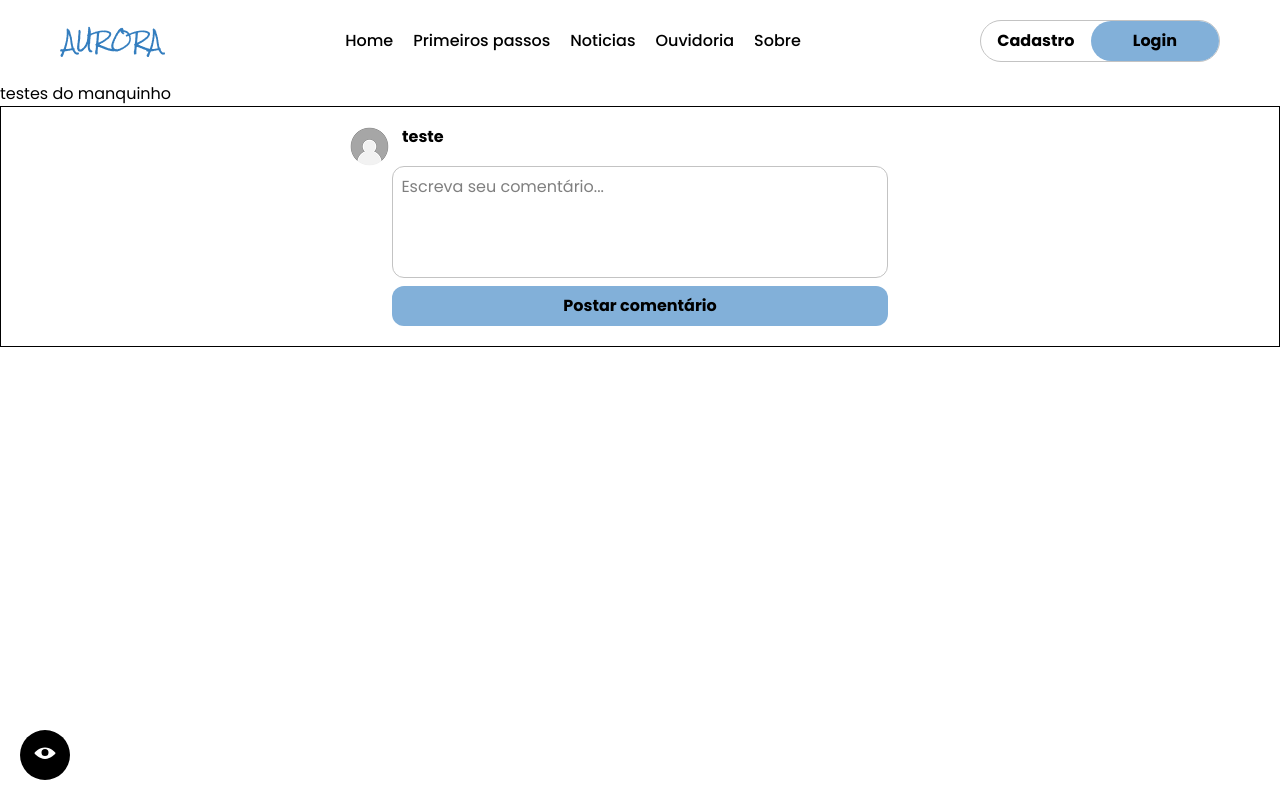
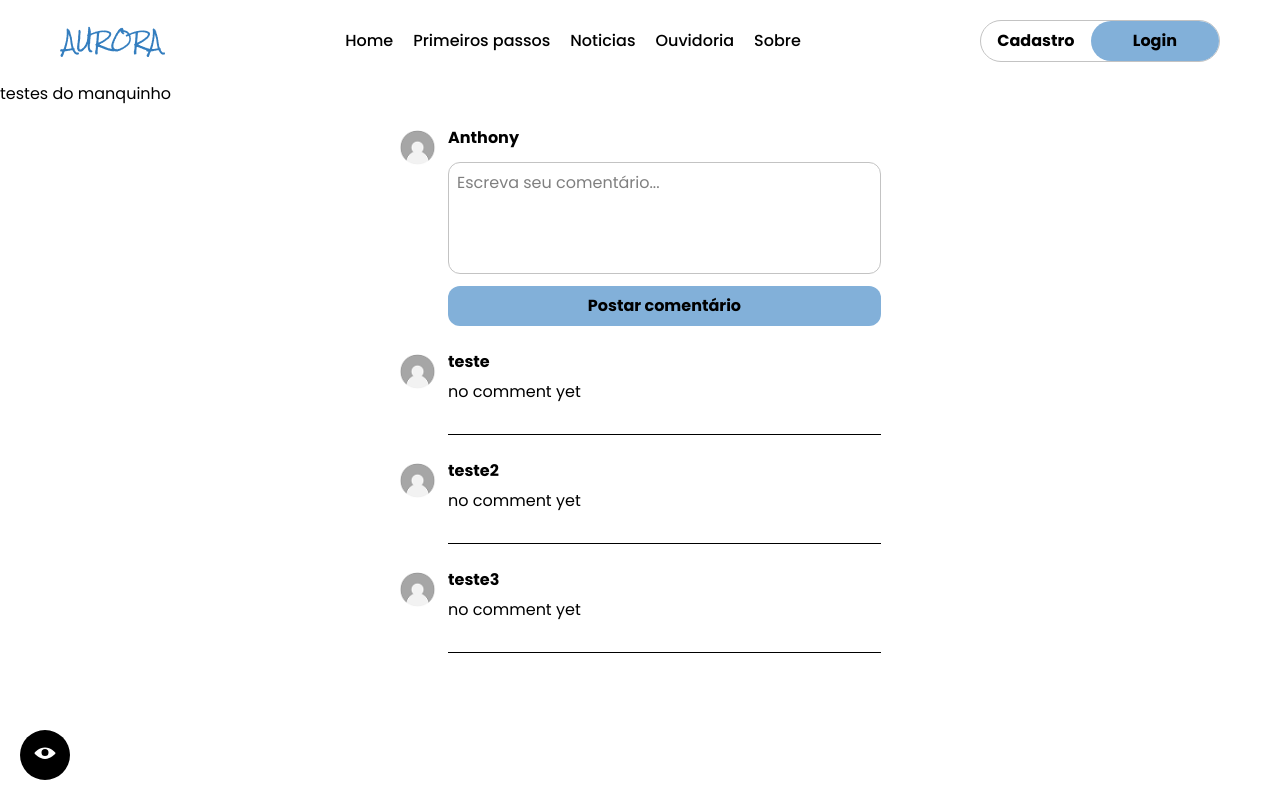
Before and after one commit to DreamTeam2k25/Aurora_Frontend, a Vue app: page /luan in a window 1280 px wide. Built offline with nearby package versions, Linux system fonts and the light colour scheme.

Commit message:
FEAT: create chat comment component [refs:#75]

```diff
--- a/src/components/aurora/news/coments/ChatComment.vue
+++ b/src/components/aurora/news/coments/ChatComment.vue
@@ -1,24 +1,39 @@
 <script setup>
-    import { GlobalButton } from '@/components';
+    import { GlobalButton, GlobalText } from '@/components';
 
     defineProps({
         isChat: {
             type: Boolean,
             default: false
+        },
+        user: {
+            type: String,
+            required: true,
+            default: 'anonimo'
+        },
+        text: {
+            type: String,
+            default: 'no comment yet'
         }
     })
 
 
 </script>
 <template>
-    <div class="border p-5 flex flex-col justify-center items-center">
-        <div class="flex w-[47%] gap-3 leading-5">
-            <img src="@/assets/images/perfil.png"  alt="">
-            <h1 class="font-bold">teste</h1>
+<section class="w-full flex justify-center items-center ">
+    <div class="flex gap-3 w-2/5 p-3">
+        <div class="mt-1">
+            <img src="@/assets/images/perfil.png" alt="">
         </div>
-        <div class="flex flex-col gap-2 w-2/5">
+        <div class="flex flex-col gap-3 w-full" v-if="!isChat">
+            <h1 class="font-bold">{{ user }}</h1>
             <textarea placeholder="Escreva seu comentário..." class="border-[#c3c3c3] border outline-0 p-2 resize-none 2-full h-28 rounded-xl" />
             <GlobalButton content="Postar comentário" width="w-full" radius="rounded-xl"/>
         </div>
+        <div class="w-full flex flex-col gap-1 border-b pb-7" v-else>
+            <h1 class="font-bold">{{ user }}</h1>
+            <GlobalText :text="text" spacing="leading-7" weight="font-normal" size="text-md" width="w-full"/>
+        </div>
     </div>
+</section>
 </template>
--- /dev/null
+++ b/src/components/aurora/news/coments/CommentsSection.vue
@@ -0,0 +1,12 @@
+<script setup>
+    import { ChatComment } from '@/components';
+    const user = "Anthony"
+
+    const users = ['teste', 'teste2', 'teste3']
+</script>
+<template>
+<section class="p-2">
+    <ChatComment :user="user" />
+    <ChatComment v-for="user, i in users" :key="i" :is-chat="true" :user="user"/>
+</section>
+</template>
--- a/src/components/index.js
+++ b/src/components/index.js
@@ -15,6 +15,7 @@ import MainSection from "./aurora/home/main/MainSection.vue";
 import InformationComp from "./aurora/home/information/InformationComp.vue";
 import WideNews from "./global/cards/WideNews.vue";
 import ChatComment from "./aurora/news/coments/ChatComment.vue";
+import CommentsSection from "./aurora/news/coments/CommentsSection.vue";
 
 export {
     GlobalButton,
@@ -33,5 +34,6 @@ export {
     MainSection,
     InformationComp,
     WideNews,
-    ChatComment
+    ChatComment,
+    CommentsSection
 }
--- a/src/views/tests/LuanView.vue
+++ b/src/views/tests/LuanView.vue
@@ -1,7 +1,7 @@
 <script setup>
-    import { ChatComment } from '@/components';
+    import { CommentsSection } from '@/components';
 </script>
 <template>
     <h1>testes do manquinho</h1>
-    <ChatComment />
+    <CommentsSection/>
 </template>
```
